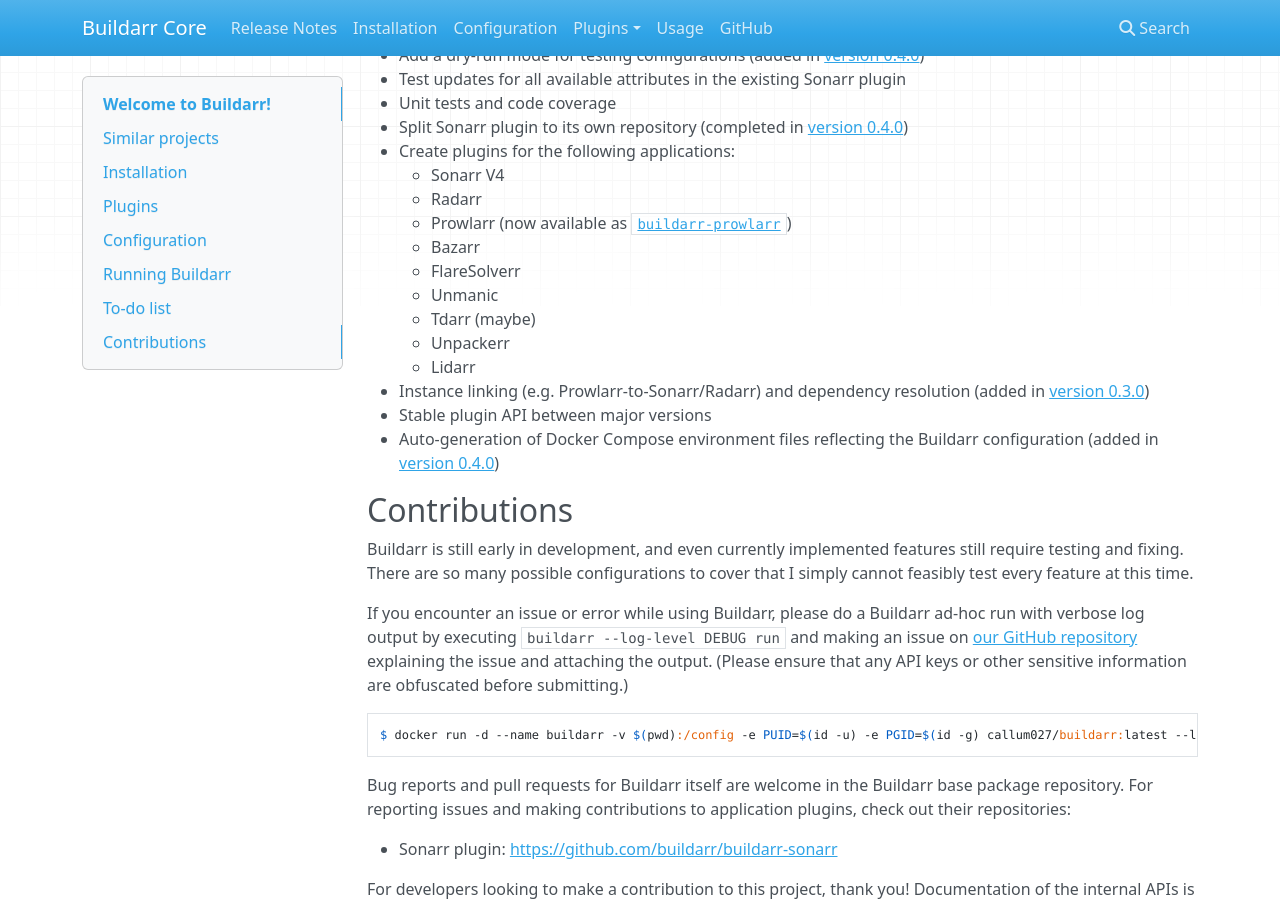
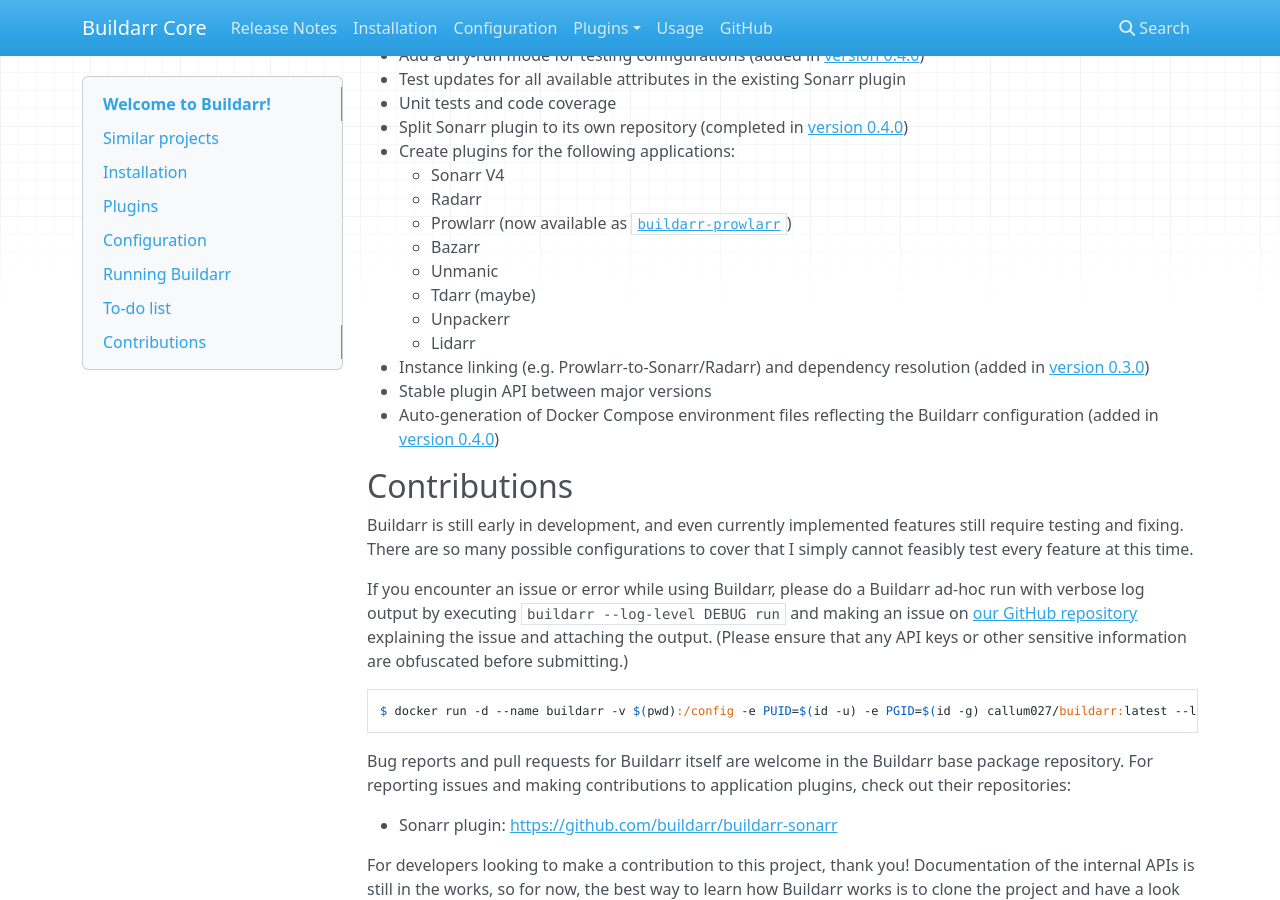
Before and after one commit to buildarr/buildarr, an MkDocs documentation site: the page built from docs/index.md, in a window 1280 px wide and 900 px high, scrolled down 4082 px. Built offline with MkDocs 1.6.1, drawn with Linux system fonts in a browser that asks for light colours; nearby versions of some CDN libraries.

Commit message:
Remove FlareSolverr from to-do list as integration is unnecessary

```diff
--- a/docs/index.md
+++ b/docs/index.md
@@ -190,7 +190,6 @@
     * Radarr
     * Prowlarr (now available as [`buildarr-prowlarr`](https://buildarr.github.io/plugins/prowlarr))
     * Bazarr
-    * FlareSolverr
     * Unmanic
     * Tdarr (maybe)
     * Unpackerr
```
Also changed, not shown: README.md (+0 -1 lines).
